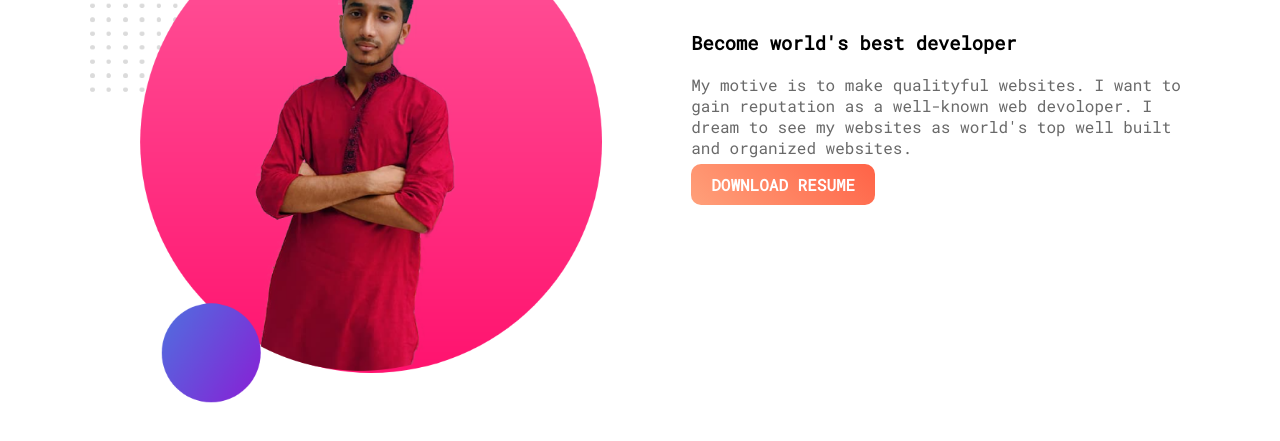
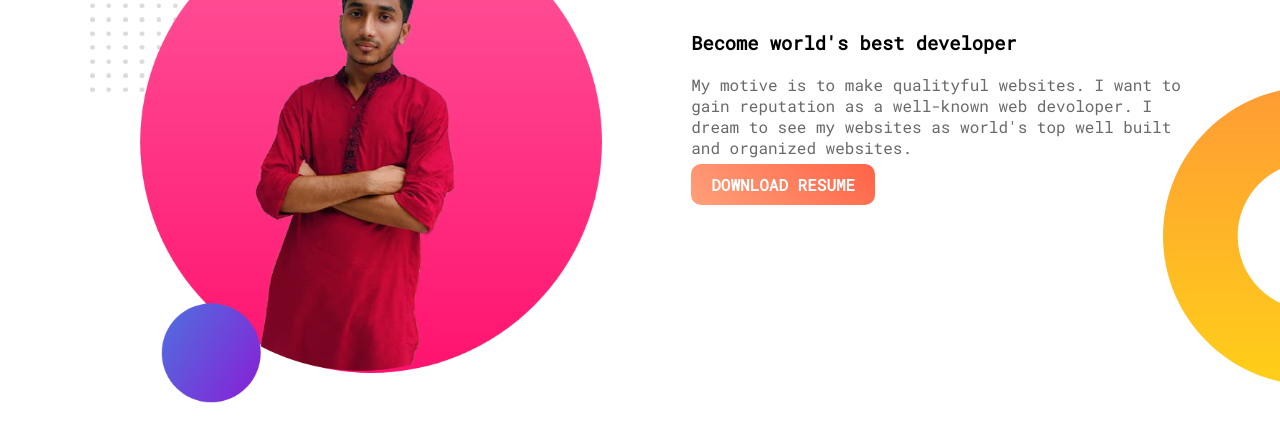
Before and after one commit to Ratul-netizen/Web-Portfolio, a plain HTML site: page index.html in a window 1280 px wide. Shown: the part 739-1180 px from the top of the page. Drawn offline with Linux system fonts and the light colour scheme.

Commit message:
2nd part finishing

```diff
--- a/style.css
+++ b/style.css
@@ -39,3 +39,8 @@ section{
     color:white;
     font-weight: bold;
 }
+.dream-area{
+    background-image: url("images/dream-bg.png");
+    background-repeat: no-repeat;
+    background-position: right;
+}
```
